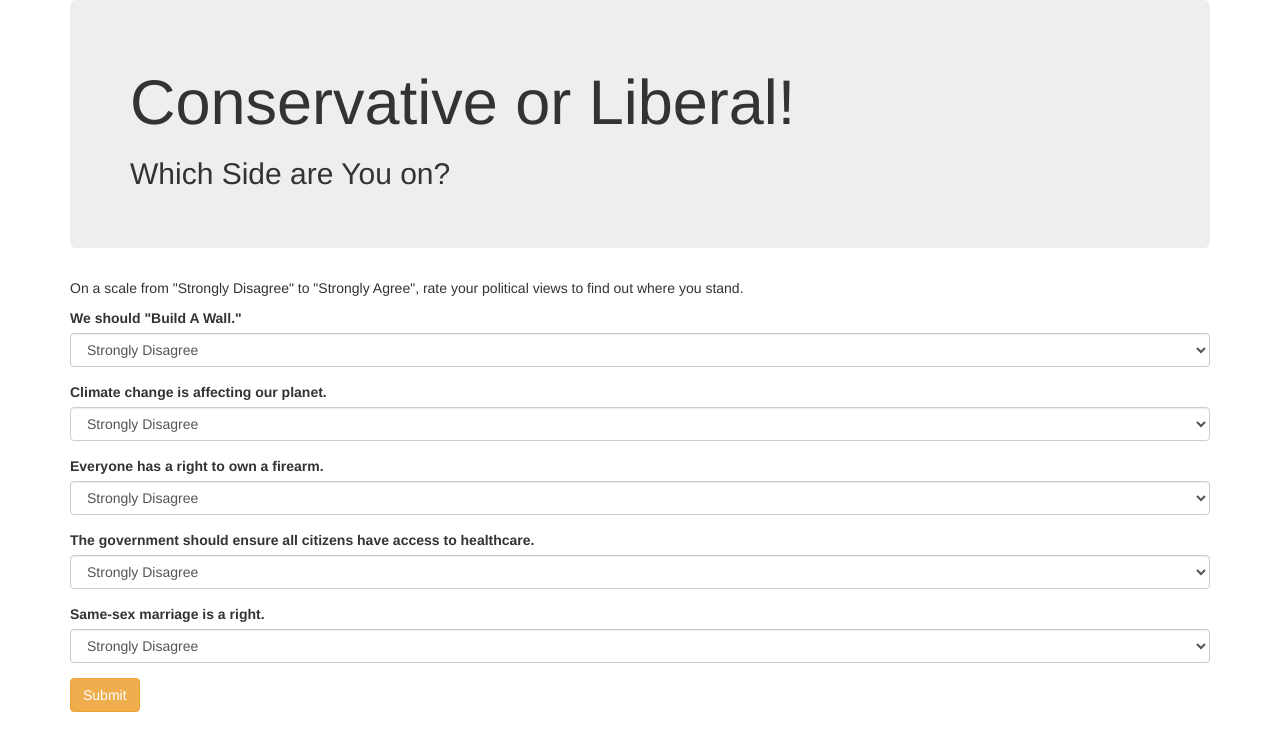
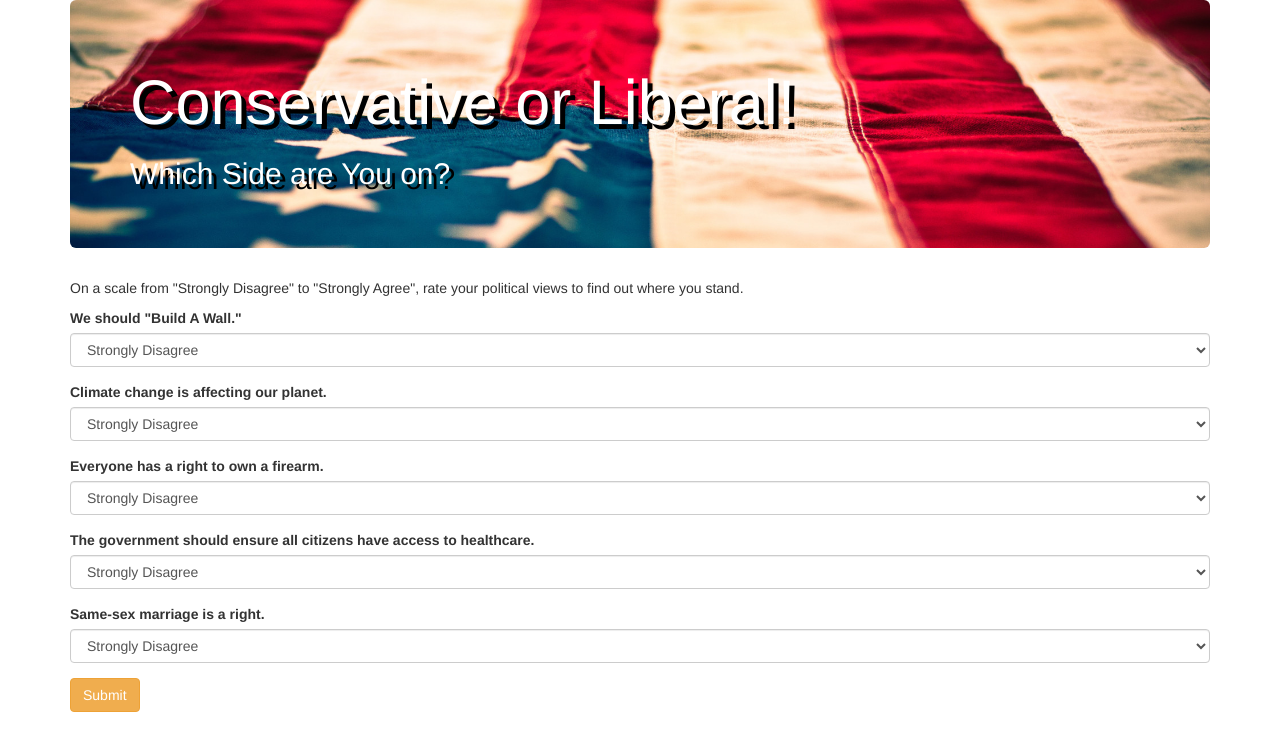
Before and after one commit to alexandraholcombe/political-leanings-survey, a plain HTML site: page index.html in a window 1280 px wide. Drawn offline with Linux system fonts and the light colour scheme.

Commit message:
Style jumbotron

```diff
--- a/css/styles.css
+++ b/css/styles.css
@@ -0,0 +1,6 @@
+.jumbotron {
+  background-image: url("../images/jumbotronimage.jpg");
+  background-size: 100%;
+  color: white;
+  text-shadow: 5px 5px black;
+}
--- a/index.html
+++ b/index.html
@@ -6,7 +6,7 @@
     <link rel="stylesheet" href="css/styles.css" type="text/css" charset="utf-8">
     <script src="js/jquery-3.1.1.js" type="text/javascript"></script>
     <script src="js/scripts.js" type="text/javascript"></script>
-    <title>Gross Animals!</title>
+    <title>Conservative or Liberal?</title>
   </head>
   <body>
     <div class="container">
```
Also changed, not shown: images/jumbotronimage.jpg (added).
